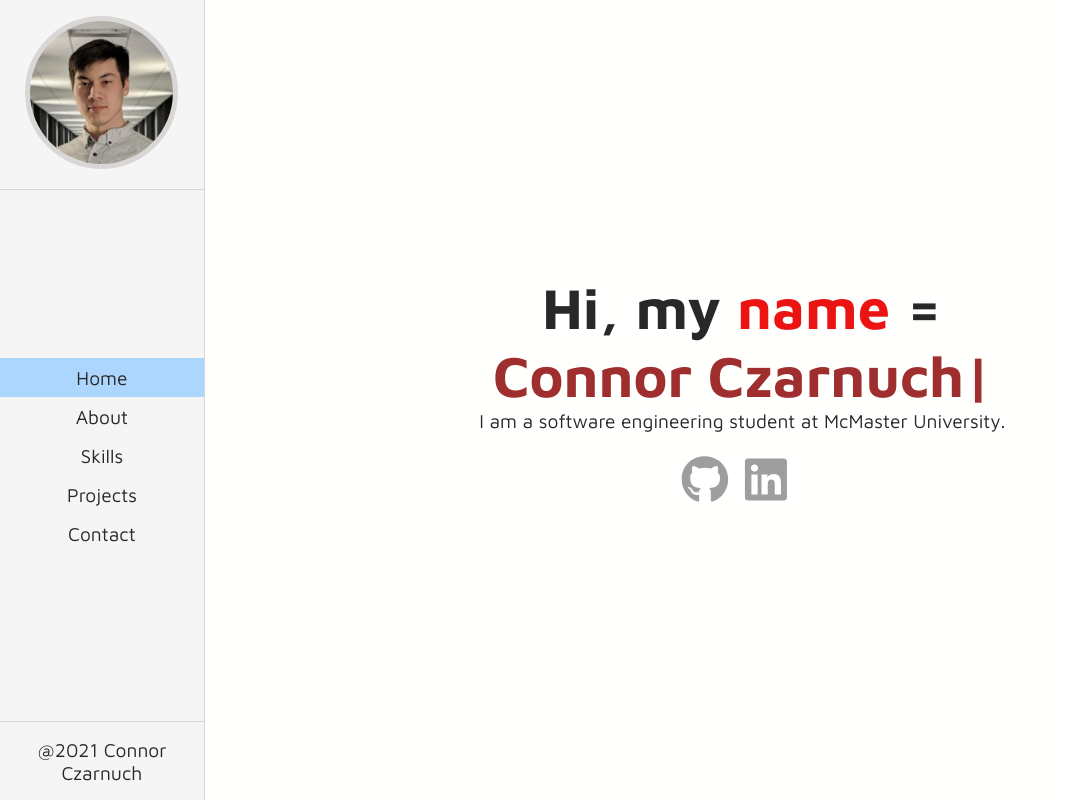
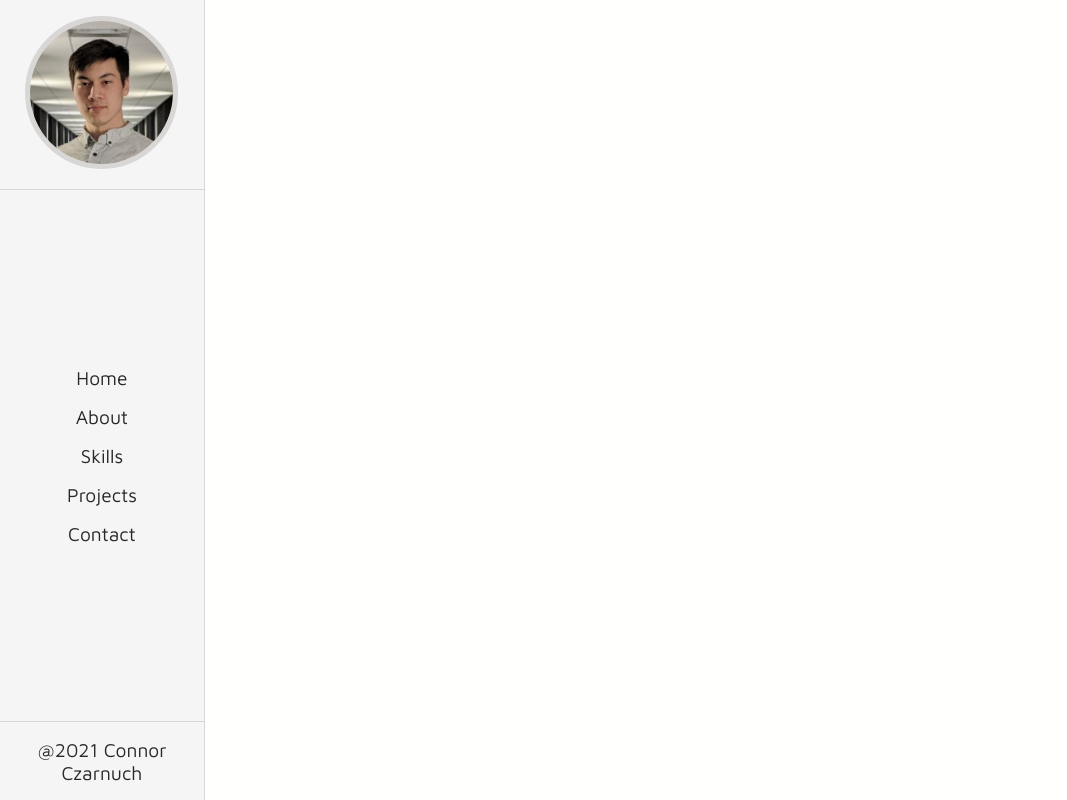
Before and after one commit to cczarnuch/portfolio, a React (Create React App) app: page / in a window 1280 px wide. Shown: the whole page, without its empty margins (0-1067 px from the left). Built offline with nearby package versions, Linux system fonts and the light colour scheme.

Commit message:
fix homepage

```diff
--- a/src/App.js
+++ b/src/App.js
@@ -17,7 +17,7 @@ function App() {
       <div className="main-content">
         <div className="content">
           <Switch>
-            <Route path="/" exact>
+            <Route path="/home" exact>
               <HomePage />
             </Route>
             <Route path="/about" exact>
--- a/src/components/navbar.js
+++ b/src/components/navbar.js
@@ -12,7 +12,7 @@ function NavBar() {
 
                 <ul className="nav-items">
                     <li className="nav-item">
-                        <NavLink to="/" exact activeClassName="active">
+                        <NavLink to="/home" exact activeClassName="active">
                             Home
                         </NavLink>
                     </li>
```
